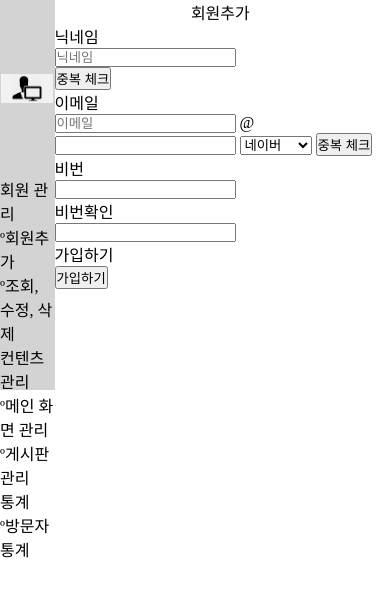
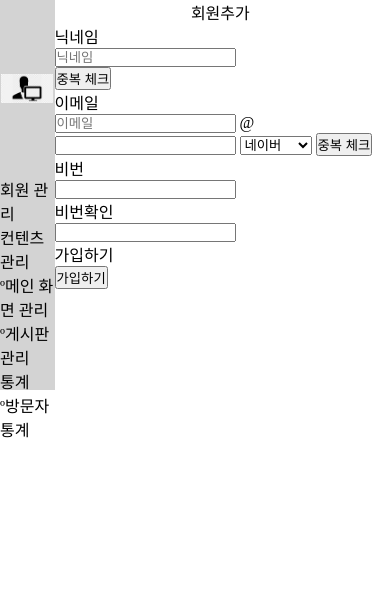
Before and after one commit to leeahyeon01/In-The-M-ovie-, a plain HTML site: page admin/admin.html in a window 390 px wide. Drawn offline with Linux system fonts and the light colour scheme.

Commit message:
drop down

```diff
--- a/admin/admin.html
+++ b/admin/admin.html
@@ -1,12 +1,13 @@
 <!DOCTYPE html>
 <html lang="en">
+
 <head>
   <meta charset="UTF-8">
   <meta http-equiv="X-UA-Compatible" content="IE=edge">
   <meta name="viewport" content="width=device-width, initial-scale=1.0">
   <title>Document</title>
   <style>
-    *{
+    * {
       margin: 0;
       padding: 0;
       box-sizing: border-box;
@@ -177,6 +178,7 @@
     }
   </style>
 </head>
+
 <body>
   <div id="root">
     <div id="admin">
@@ -184,21 +186,24 @@
         <div>
           <img src="./img/admin-icon02.png" alt="관리자 아이콘">
         </div>
-        <div>
+
+        <div id="menuClient">
           <div>회원 관리</div>
           <div>
             <div id="addUser">º회원추가</div>
             <div id="upDatUser">º조회, 수정, 삭제</div>
           </div>
         </div>
-        <div>
+
+        <div id="menuContent">
           <div> 컨텐츠 관리</div>
           <div>
             <div id="upMedia"> º메인 화면 관리 </div>
             <div id="mngBoard">º게시판 관리</div>
           </div>
         </div>
-        <div>
+
+        <div id="menuStat">
           <div> 통계</div>
           <div>
             <div id="statVsitor">
@@ -456,6 +461,58 @@
     const targetMngBoard = document.getElementById('targetMngBoard');
     const targetStatVisior = document.getElementById('targetStatVisior');
 
+    const menuClient = document.getElementById('menuClient');
+    const menuContent = document.getElementById('menuContent');
+    const menuStat = document.getElementById('menuStat');
+
+    menuClient.children[1].style.height = "0";
+    menuClient.children[1].style.overflow = "hidden";
+
+    //menuContent.children[1].style.height = "0";
+    //menuContent.children[1].style.overflow = "hidden";
+
+    //menuStat.children[1].style.height = "0";
+    //menuStat.children[1].style.overflow = "hidden";
+
+    let subToggle = true, i = 0;
+    let _up, _down;
+
+    const framerate = 120 / 1000;
+
+    function up(targetMenu) {
+        targetMenu.style.height = `${i++}px`;
+        if (i > 120) {
+          clearInterval(_up);
+        }
+      }
+
+      function down(targetMenu) {
+        targetMenu.style.height = `${i--}px`;
+        if (i < 0) {
+          clearInterval(_down);
+        }
+      }
+
+
+    function slide_menu(targetMenu) {
+      if (subToggle) {
+        //console.log("a" + subToggle)
+        clearInterval(_down);
+        _up = setInterval(up(targetMenu), framerate);
+        subToggle = !subToggle;
+        //console.log("b" + subToggle)
+      } else {
+        clearInterval(_up);
+        _down = setInterval(down(targetMenu), framerate);
+        subToggle = !subToggle;
+        //console.log("c" + subToggle)
+      }
+    }
+
+    menuClient.children[1].addEventListener("click", slide_menu(menuClient.children[1]));
+    // menuContent.addEventListener("click", slide_menu(menuContent.children[1]));
+    // menuStat.addEventListener("click", slide_menu(menuStat.children[1]));
+
     addUser.addEventListener('click', (event) => {
       targetAddUser.style.display = "flex";
       targetUpDatUser.style.display = "none";
@@ -558,4 +615,5 @@
 
   </script>
 </body>
+
 </html>
```
Also changed, not shown: dropdown.html (+11 -8 lines), index.html (line endings or trailing spaces). Lines whose indentation alone changed are shown as unchanged.
